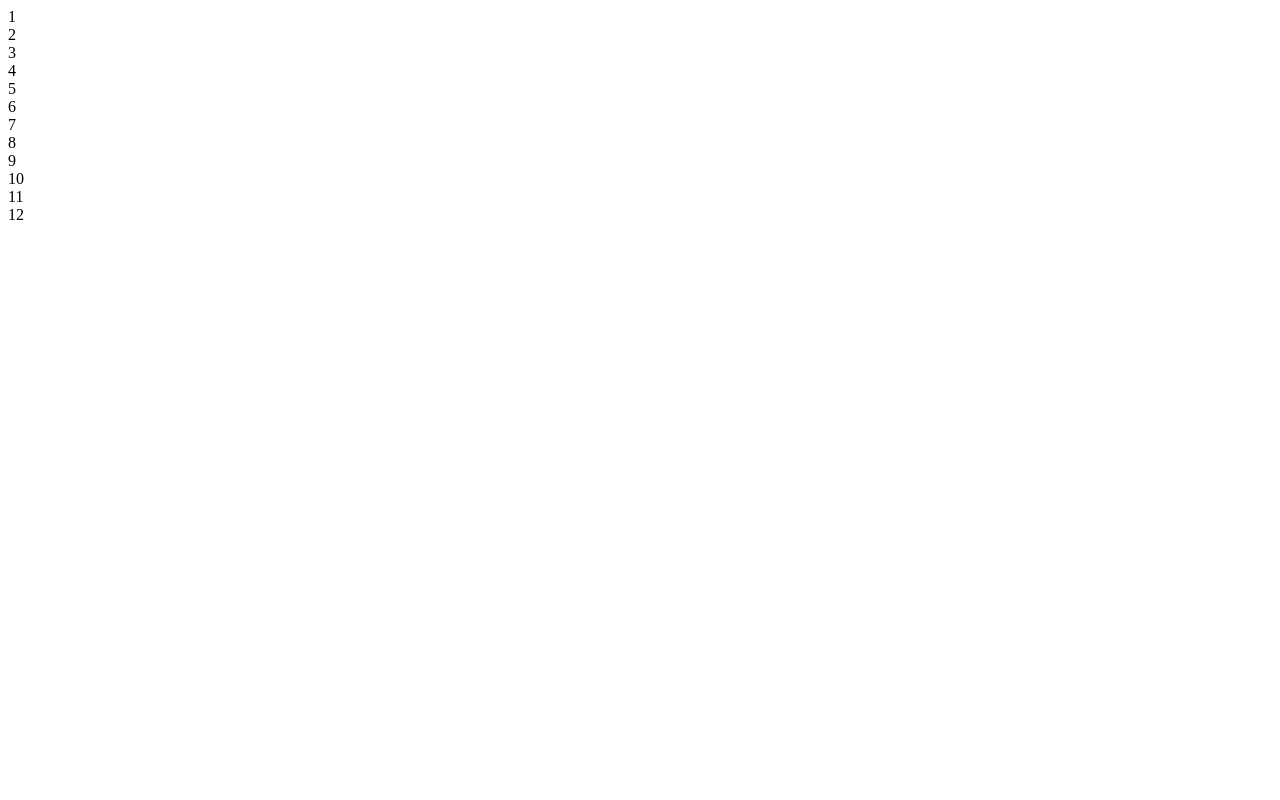
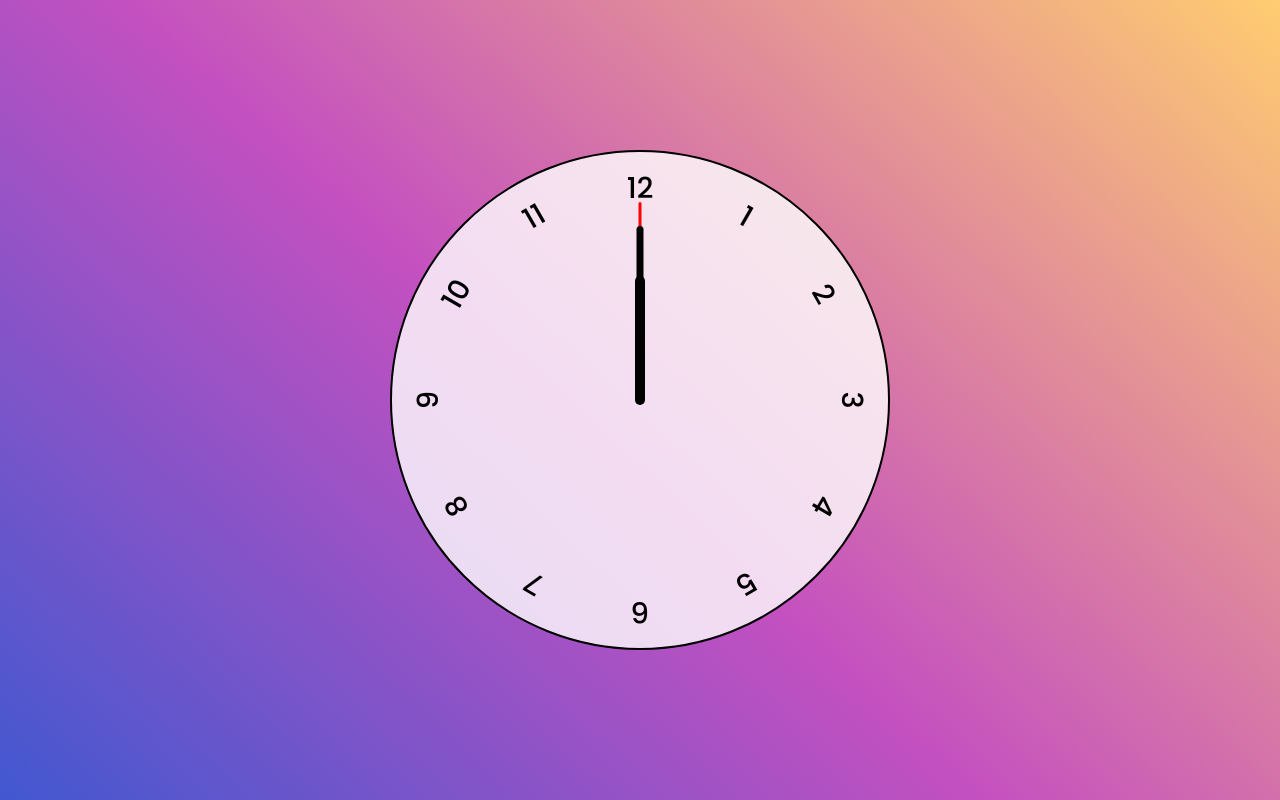
Before and after one commit to DevRogerFer/clock, a plain HTML site: page index.html in a window 1280 px wide. Drawn offline with Linux system fonts and the light colour scheme.

Commit message:
feat: add clock styles and font integration

```diff
--- a/index.html
+++ b/index.html
@@ -5,6 +5,12 @@
     <meta charset="UTF-8">
     <meta name="viewport" content="width=device-width, initial-scale=1.0">
     <title>Relógio</title>
+    <link rel="preconnect" href="https://fonts.googleapis.com" />
+    <link rel="preconnect" href="https://fonts.gstatic.com" crossorigin />
+    <link rel="preconnect" href="https://fonts.googleapis.com" />
+    <link rel="preconnect" href="https://fonts.gstatic.com" crossorigin />
+    <link href="https://fonts.googleapis.com/css2?family=Poppins:wght@400;500;700&display=swap" rel="stylesheet" />
+    <link rel="stylesheet" href="./styles.css" />
 </head>
 
 <body>
--- a/styles.css
+++ b/styles.css
@@ -0,0 +1,127 @@
+* {
+    box-sizing: border-box;
+    padding: 0;
+    margin: 0;
+    font-family: "Poppins", sans-serif;
+}
+
+body {
+    background-image: linear-gradient(43deg,
+            #4158d0 0%,
+            #c450c0 46%,
+            #ffcc70 100%);
+    height: 100vh;
+    display: flex;
+    align-items: center;
+    justify-content: center;
+}
+
+.clock {
+    width: 500px;
+    height: 500px;
+    background-color: rgba(255, 255, 255, 0.8);
+    border-radius: 50%;
+    border: 2px solid black;
+    position: relative;
+}
+
+.clock .number {
+    --rotation: 0;
+    position: absolute;
+    width: 100%;
+    height: 100%;
+    text-align: center;
+    transform: rotate(var(--rotation));
+    font-size: 1.8rem;
+    font-weight: 500;
+    padding: 15px;
+}
+
+.clock .number.number-1 {
+    --rotation: 30deg;
+}
+
+.clock .number.number-2 {
+    --rotation: 60deg;
+}
+
+.clock .number.number-3 {
+    --rotation: 90deg;
+}
+
+.clock .number.number-4 {
+    --rotation: 120deg;
+}
+
+.clock .number.number-5 {
+    --rotation: 150deg;
+}
+
+.clock .number.number-6 {
+    --rotation: 180deg;
+}
+
+.clock .number.number-7 {
+    --rotation: 210deg;
+}
+
+.clock .number.number-8 {
+    --rotation: 240deg;
+}
+
+.clock .number.number-9 {
+    --rotation: 270deg;
+}
+
+.clock .number.number-10 {
+    --rotation: 300deg;
+}
+
+.clock .number.number-11 {
+    --rotation: 330deg;
+}
+
+/* Ponteiros */
+.clock::after {
+    content: "";
+    position: absolute;
+    width: 10px;
+    height: 10px;
+    border-radius: 50%;
+    top: 50%;
+    left: 50%;
+    z-index: 11;
+    background-color: black;
+    transform: translate(-50%, -50%);
+}
+
+.clock .hand {
+    --rotation: 0;
+    position: absolute;
+    bottom: 50%;
+    left: 50%;
+    background-color: black;
+    z-index: 10;
+    transform: translateX(-50%) rotate(calc(var(--rotation) * 1deg));
+    transform-origin: bottom;
+    border-top-left-radius: 10px;
+    border-top-right-radius: 10px;
+}
+
+.clock .hand.seconds {
+    width: 3px;
+    height: 40%;
+    background-color: red;
+}
+
+.clock .hand.minutes {
+    width: 7px;
+    height: 35%;
+    background-color: black;
+}
+
+.clock .hand.hours {
+    width: 10px;
+    height: 25%;
+    background-color: black;
+}
```
